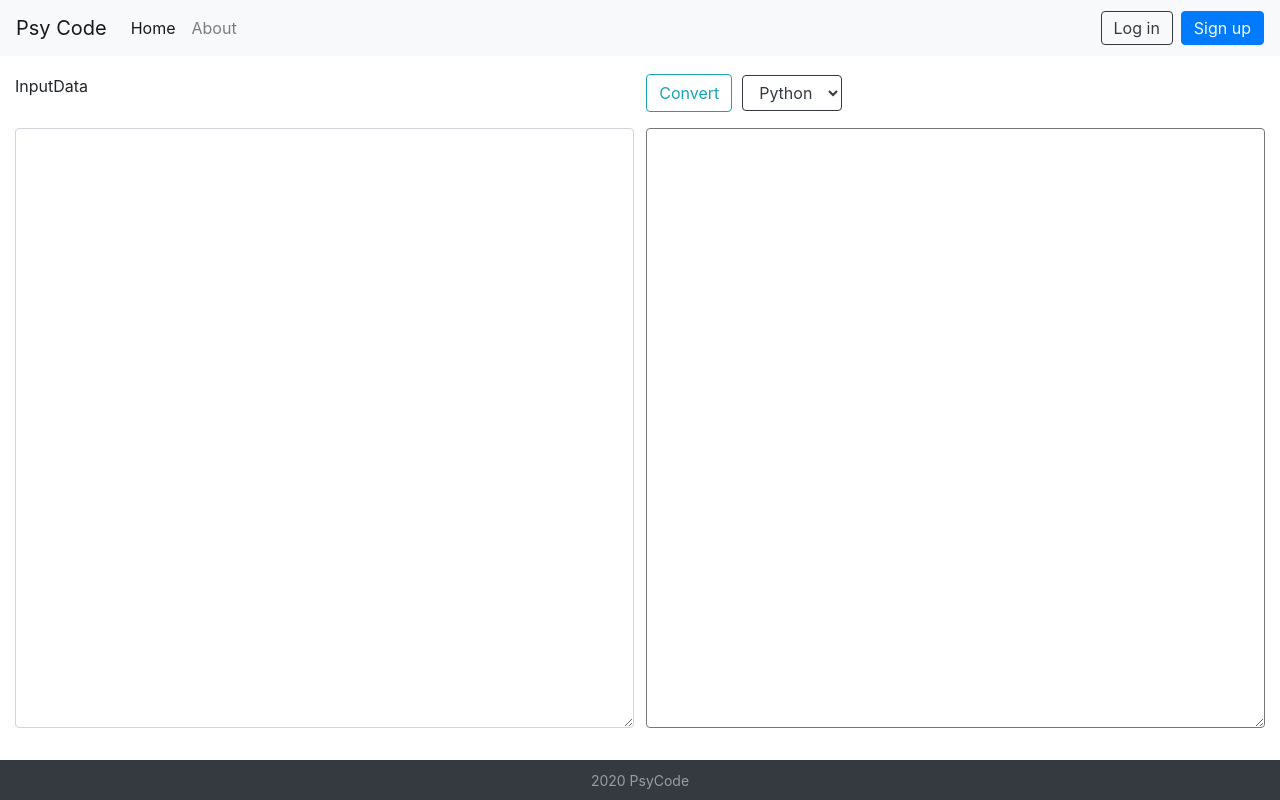
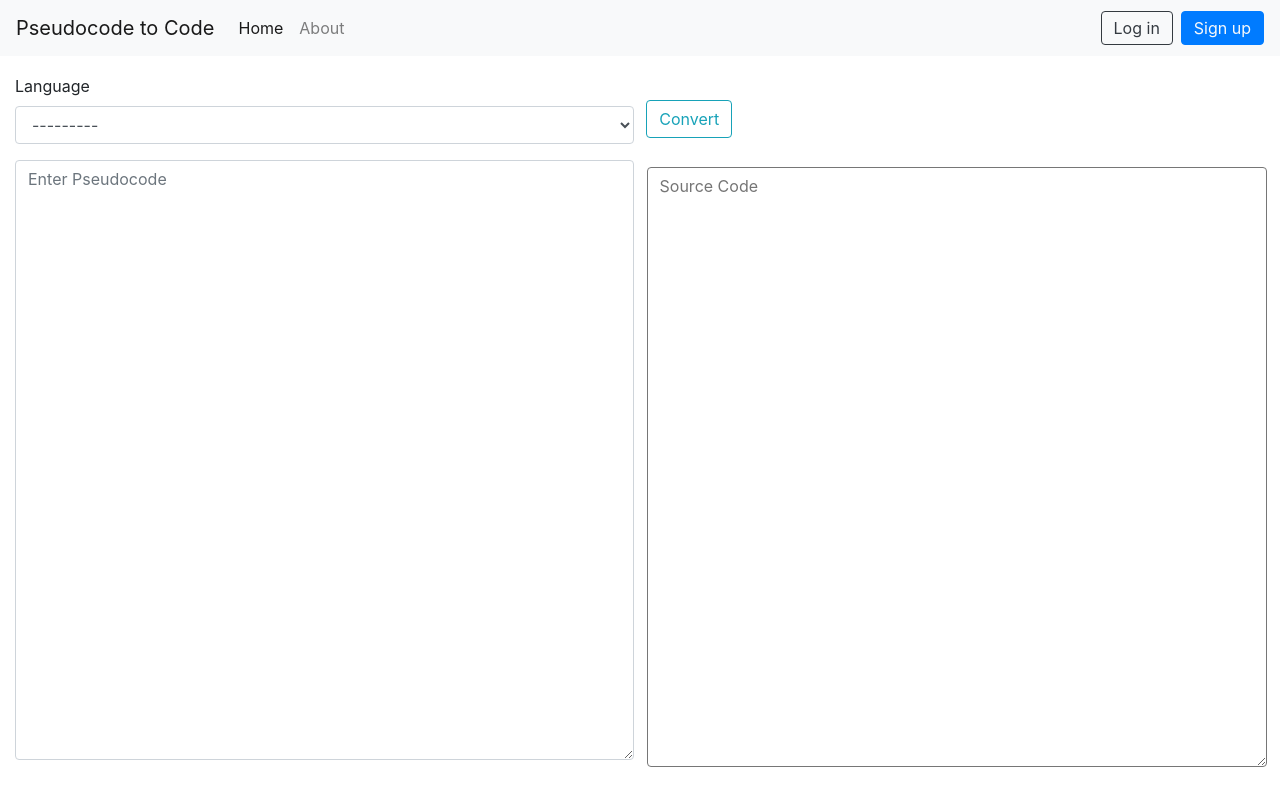
Before and after one commit to Aman224/PsyCode, a Django app: page / in a window 1280 px wide. Run offline with Django 3.2, Linux system fonts and the light colour scheme; some libraries are stand-ins or nearby versions.

Commit message:
Adds dropdown functionality

```diff
--- a/webapp/forms.py
+++ b/webapp/forms.py
@@ -1,9 +1,19 @@
 from django import forms
 from .models import Content
 
+LANGUAGES = (
+    ('c','C'),
+    ('python','Python'),
+)
+
 class InputForm(forms.ModelForm):
+
+    inputData = forms.CharField(widget=forms.Textarea, label='')
 
     class Meta:
         model = Content
-        fields = ('inputData', )
-        attrs = {'class': 'form-contr'}
+        fields = ('language', 'inputData')
+
+    def __init__(self, *args, **kwargs):
+        super(InputForm, self).__init__(*args, **kwargs)
+        self.fields['inputData'].widget.attrs['placeholder'] = 'Enter Pseudocode'
--- a/webapp/models.py
+++ b/webapp/models.py
@@ -1,8 +1,16 @@
 from django.db import models
 from django.urls import reverse
 
+
+LANGUAGES = (
+    ('c','C'),
+    ('python','Python'),
+)
+
+
 class Content(models.Model):
     inputData = models.TextField()
+    language = models.CharField(max_length=10, choices=LANGUAGES)
     outputData = models.TextField()
 
     def get_absolute_url(self):
--- a/webapp/templates/webapp/base.html
+++ b/webapp/templates/webapp/base.html
@@ -8,7 +8,6 @@
     min-height: 75vh;
     float:left;
     width: 99.5;
-    margin-top: 22px;
 }
 
 
@@ -17,12 +16,15 @@ html, body {
 }
 
 .contentArea {
-    padding-left: 5px;
+    padding:6px 12px;
     height: 75vh;
-    width: 49.5%;
+    width: 48.5%;
     float: right;
     padding-bottom: 10px;
-    border-radius: 4px
+    border-radius: 4px;
+    position: absolute;
+    top: 20.9vh;
+    margin-left: 1%;
 }
 
 .bottom-footer {
@@ -49,6 +51,10 @@ footer {
   height: 2.5rem;
 }
 
+.langSel {
+    width: 2%;
+}
+
 .asteriskField { display: none; }
 
 </style>
@@ -69,7 +75,7 @@ footer {
 
     <!--Navigation-->
     <nav class="navbar navbar-expand-lg navbar-light bg-light">
-        <a class="navbar-brand " href="#">Psy Code</a>
+        <a class="navbar-brand " href="#">Pseudocode to Code</a>
         <button class="navbar-toggler" type="button" data-toggle="collapse" data-target="#navbarText" aria-controls="navbarText" aria-expanded="false" aria-label="Toggle navigation">
             <span class="navbar-toggler-icon"></span>
         </button>
@@ -106,7 +112,6 @@ footer {
     </nav>
 
     <!--Input Section-->
-
     <div id="page-content">
         <div class="container-fluid content-section">
             {% if messages %}
@@ -122,14 +127,13 @@ footer {
     </div>
 
     <!--footer-->
-    <footer id="sticky-footer" class="py-2 mt-3 bg-dark text-white-50">
+    <!-- <footer id="sticky-footer" class="py-2 mt-3 bg-dark text-white-50">
         <div class="text-center">
             <span style="font-size: 14px;">
-                2020 PsyCode
+                PsyCode
             </span>
         </div>
-    </footer>
+    </footer> -->
 </body>
 
-</body >
 </html>
--- a/webapp/templates/webapp/home.html
+++ b/webapp/templates/webapp/home.html
@@ -8,15 +8,9 @@
             {{ form|crispy }}
         </fieldset>
         <div class="form-group pt-2">
-            <button class="btn btn-outline-info" type="submit" style="margin-left: 1%; margin-right: 5px">Convert</button>
-            <select class="btn btn-outline-dark ">
-                <option value="toPython">Python</option>
-                <option value="toC">C</option>
-            </select>
+            <button class="btn btn-outline-info" type="submit" style="margin-left: 1%; margin-right: 5px; margin-top:2.1%">Convert</button>
         </div>
     </form>
-    <textarea placeholder="Source Code" class="contentArea">
-{{ object }}
-    </textarea>
+    <textarea placeholder="Source Code" class="contentArea">{{ object }}</textarea>
 </div>
 {% endblock content %}
```
Also changed, not shown: webapp/migrations/0002_content_language.py (added).
